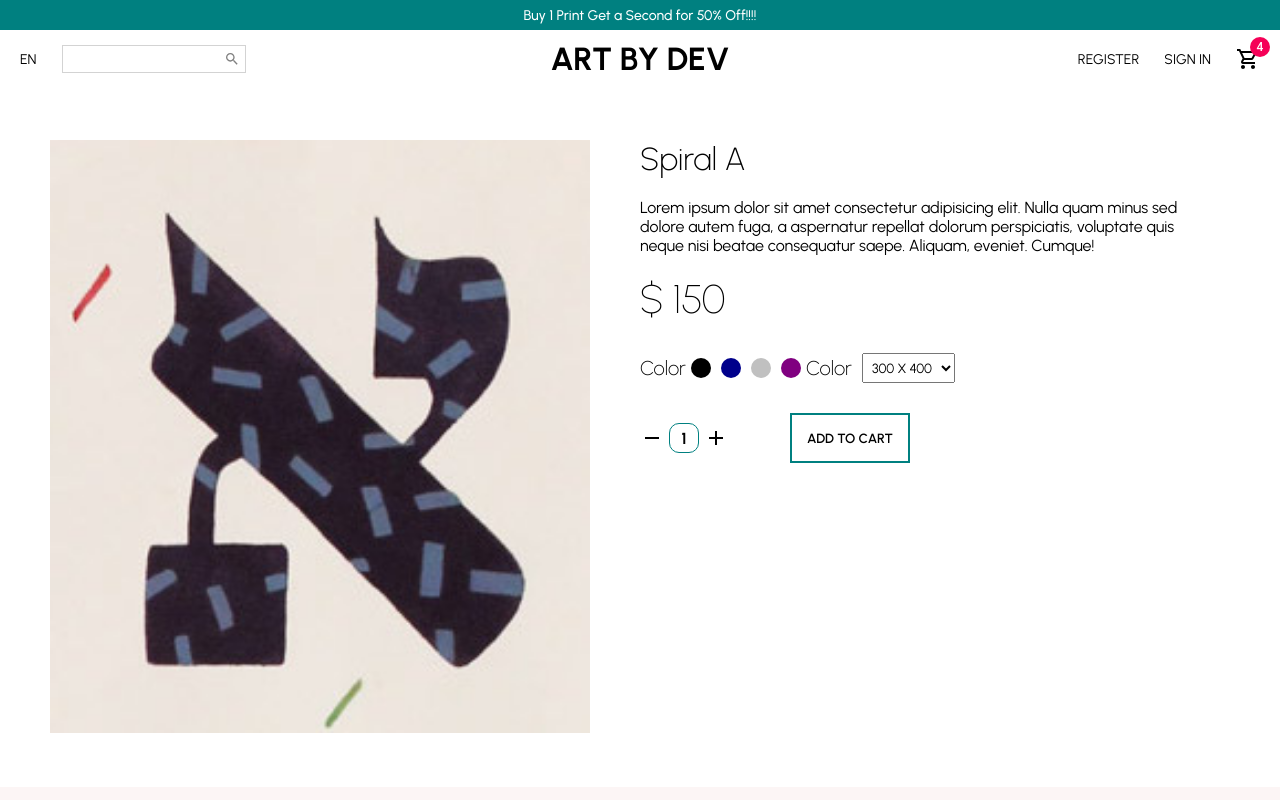
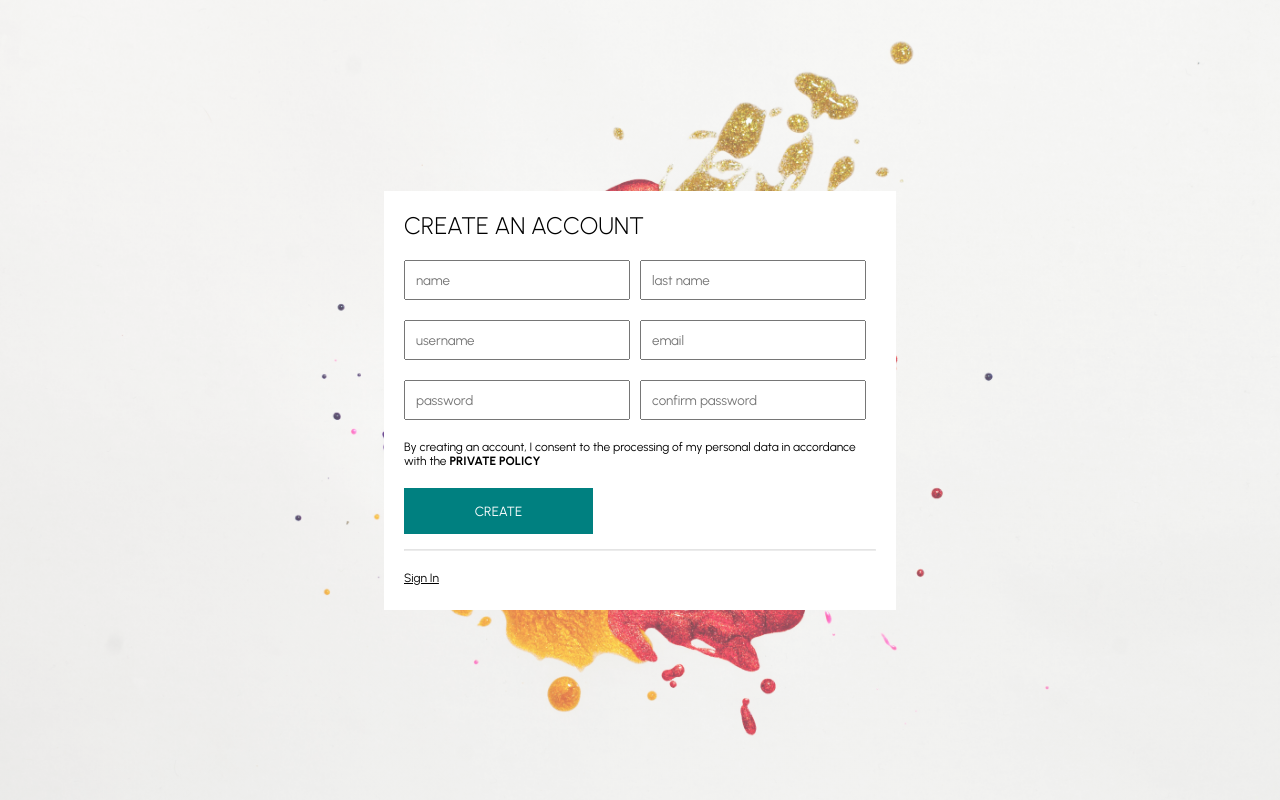
Before and after one commit to nateweis/ecom_frontend, a React (Create React App) app: page / in a window 1280 px wide. Shown: the top 800 px of the page. Built offline with nearby package versions, Linux system fonts and the light colour scheme.

Commit message:
made login and register pages

```diff
--- a/src/App.jsx
+++ b/src/App.jsx
@@ -1,13 +1,15 @@
 import React from 'react';
 
 import Home from './pages/Home'
+import Login from './pages/Login';
 import ProductList from './pages/ProductList';
 import ProductVeiw from './pages/ProductVeiw';
+import Register from './pages/Register';
 
 const App = () => {
   return (
     <>
-      <ProductVeiw />
+      <Register />
     </>
   );
 };
--- /dev/null
+++ b/src/pages/Login.jsx
@@ -0,0 +1,77 @@
+import styled from "styled-components"
+import Pic from '../images/background_art2.jpg'
+
+const Login = () => {
+    return (
+        <Container src={Pic}>
+            <Wrapper>
+                <Title>SIGN IN</Title>
+                <Form>
+                    <Input placeholder="username" />
+                    <Input placeholder="password" />
+                    <Button>LOGIN</Button>
+                    <Hr />
+                    <Link>Forgot Your Password?</Link>
+                    <Link>Creat a New Account</Link>
+                </Form>
+            </Wrapper>
+        </Container>
+    )
+}
+// ////// Style ///////
+const Container = styled.div`
+    width: 100vw;
+    height: 100vh;
+    background:
+        linear-gradient(
+           rgba(255,255,255,.1),
+           rgba(255,255,255,.1)
+        ),
+        url(${props => props.src}) center;
+    background-size: cover;
+    background-repeat: no-repeat;
+    display: flex;
+    align-items: center;
+    justify-content: center;
+`
+const Wrapper = styled.div`
+    width:25% ;
+    padding: 20px;
+    background-color: white;
+`
+const Title = styled.h1`
+    font-size: 24px;
+    font-weight: 300;
+`
+const Form = styled.form`
+    display: flex;
+    flex-direction: column;
+`
+const Input = styled.input`
+    flex: 1;
+    min-width: 40% ;
+    margin: 10px 0;
+    padding: 10px;
+`
+
+const Button = styled.button`
+    width: 40% ;
+    border: none;
+    padding: 15px 20px;
+    cursor: pointer;
+    background-color: teal;
+    color: white;
+    margin-bottom: 15px;
+`
+const Hr = styled.hr`
+    margin-bottom: 20px;
+    border-color: rgba(0 ,0,0, .1);
+`
+const Link = styled.a`
+    margin: 5px 0;
+    font-size: 12px;
+    text-decoration: underline;
+    cursor: pointer;
+`
+
+export default Login
--- /dev/null
+++ b/src/pages/Register.jsx
@@ -0,0 +1,86 @@
+import styled from "styled-components"
+import Pic from '../images/background_art1.jpg'
+
+const Register = () => {
+    return (
+        <Container src={Pic}>
+            <Wrapper>
+                <Title>CREATE AN ACCOUNT</Title>
+                <Form>
+                    <Input placeholder="name" />
+                    <Input placeholder="last name" />
+                    <Input placeholder="username" />
+                    <Input placeholder="email" />
+                    <Input placeholder="password" />
+                    <Input placeholder="confirm password" />
+                    <Agreement>
+                        By creating an account, I consent to the processing of my personal data in accordance with the <b>PRIVATE POLICY</b>
+                    </Agreement>
+                    <Button>CREATE</Button>
+                    <Hr />
+                    <Link>Sign In</Link>
+                </Form>
+            </Wrapper>
+        </Container>
+    )
+}
+// ////// Style ///////
+const Container = styled.div`
+    width: 100vw;
+    height: 100vh;
+    background:
+        linear-gradient(
+           rgba(255,255,255,.3),
+           rgba(255,255,255,.3)
+        ),
+        url(${props => props.src}) center;
+    background-size: cover;
+    background-repeat: no-repeat;
+    display: flex;
+    align-items: center;
+    justify-content: center;
+`
+const Wrapper = styled.div`
+    width:40% ;
+    padding: 20px;
+    background-color: white;
+`
+const Title = styled.h1`
+    font-size: 24px;
+    font-weight: 300;
+`
+const Form = styled.form`
+    display: flex;
+    flex-wrap: wrap;
+`
+const Input = styled.input`
+    flex: 1;
+    min-width: 40% ;
+    margin: 20px 10px 0 0;
+    padding: 10px;
+`
+const Agreement = styled.span`
+    font-size: 12px;
+    margin: 20px 0;
+`
+const Button = styled.button`
+    width: 40% ;
+    border: none;
+    padding: 15px 20px;
+    cursor: pointer;
+    background-color: teal;
+    color: white;
+`
+const Hr = styled.hr`
+    width: 100%;
+    margin: 15px 0;
+    border-color: rgba(0 ,0,0, .1);
+`
+const Link = styled.a`
+    margin: 5px 0;
+    font-size: 12px;
+    text-decoration: underline;
+    cursor: pointer;
+`
+
+export default Register
```
Also changed, not shown: src/images/background_art1.jpg (added), 1 other file (tests, documents, lock files or other folders).
